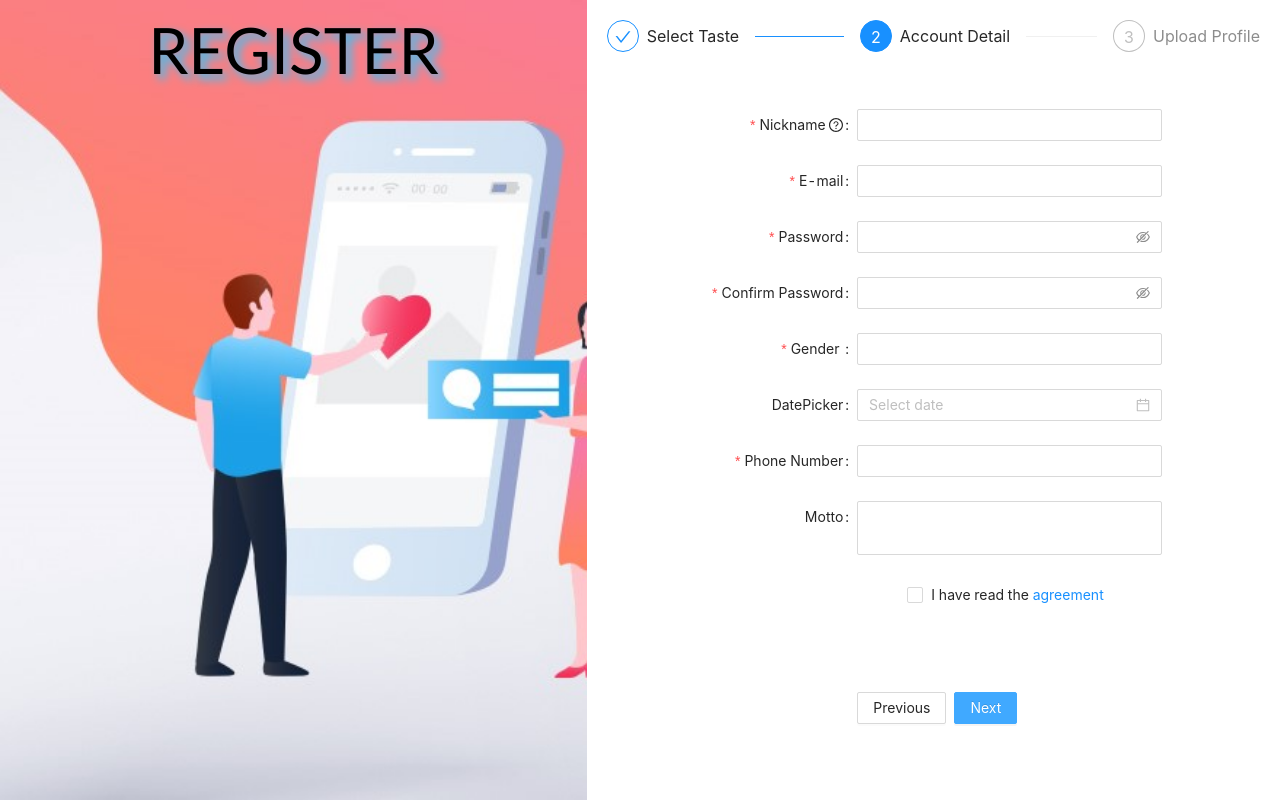
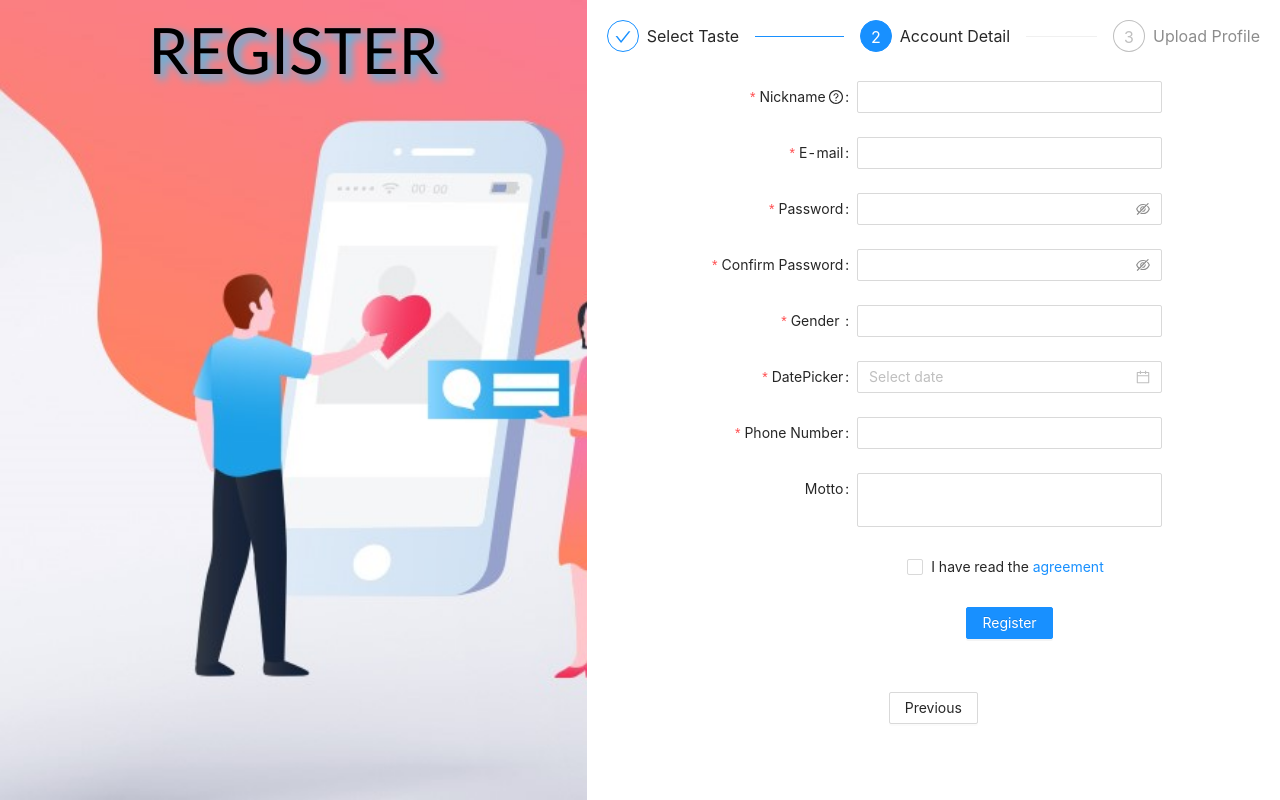
Before and after one commit to WeerayoothM/Dating-project-frontend, a React (Create React App) app: page /register in a window 1280 px wide. Both pictures are taken after a click on the button "Next". Built offline with nearby package versions, Linux system fonts and the light colour scheme.

Commit message:
fix register page

```diff
--- a/src/components/Register/RegisterForm.js
+++ b/src/components/Register/RegisterForm.js
@@ -1,4 +1,5 @@
 import {
+    Moment,
     Select, Tag, Form,
     Input,
     Tooltip,
@@ -39,51 +40,16 @@ const tailFormItemLayout = {
 };
 
 function RegisterForm(props) {
-    const { current } = props;
-    const [imageUrl, setImageUrl] = useState('');
-
-    const options = [{ label: 'male', value: 'gold' }, { label: 'female', value: 'cyan' }, { label: 'binary', value: 'green' }, { label: 'other', value: 'lime' }]
-
-    const onSelect = (e) => {
-        console.log(e)
-    }
 
     const [form] = Form.useForm();
 
     const onFinish = values => {
-        console.log('Received values of form: ', values);
+        const { name, phone, password, email, gender, motto, birthday } = values;
+        console.log(birthday.valueOf());
+        props.setFormValue({ name, phone, password, email, gender, motto, "birthday": Math.round(birthday.valueOf() / 1000) })
+        props.next();
     };
 
-    const normFile = e => {
-        setImageUrl("https://os.alipayobjects.com/rmsportal/UXamdIxYSkXfoVo.jpg")
-        console.log('Upload event:', e);
-        if (Array.isArray(e)) {
-            return e;
-        }
-        return e && e.fileList;
-    };
-
-
-    switch (current) {
-        case 0:
-            return (
-                <div style={{ width: "100%" }}>
-                    <h1>Select your Taste</h1>
-                    <Select
-                        mode="multiple"
-                        size="large"
-                        showArrow
-                        defaultValue={['gold', 'cyan']}
-                        style={{ width: '50%' }}
-                        options={options}
-                        tagRender={tagRender}
-                        onSelect={onSelect}
-                    />
-                </div>
-            )
-
-
-        case 1:
     return (
         <Form
             {...formItemLayout}
@@ -94,7 +60,7 @@ function RegisterForm(props) {
             scrollToFirstError
         >
             <Form.Item
-                        name="nickname"
+                name="name"
                 label={
                     <span>
                         Nickname&nbsp;
@@ -174,7 +140,7 @@ function RegisterForm(props) {
                 <Input />
             </Form.Item>
 
-                    <Form.Item label="DatePicker">
+            <Form.Item label="DatePicker" name="birthday" rules={[{ required: true, message: 'Please input your birthday!' }]}>
                 <DatePicker style={{ width: '100%' }} />
             </Form.Item>
 
@@ -186,7 +152,7 @@ function RegisterForm(props) {
                 <Input style={{ width: '100%' }} />
             </Form.Item>
 
-                    <Form.Item name={['user', 'motto']} label="Motto">
+            <Form.Item name='motto' label="Motto">
                 <Input.TextArea autoSize={{ minRows: 2, maxRows: 4 }} />
             </Form.Item>
 
@@ -205,57 +171,14 @@ function RegisterForm(props) {
                     I have read the <a href="">agreement</a>
                 </Checkbox>
             </Form.Item>
-                    {/* <Form.Item {...tailFormItemLayout}>
-                        <Button type="primary" htmlType="submit">
+            <Form.Item {...tailFormItemLayout}>
+                <Button type="primary" htmlType="submit" >
                     Register
                 </Button>
-                    </Form.Item> */}
-                </Form>
-            )
-
-
-        case 2:
-            return (
-                <Form
-                    {...formItemLayout}
-                    form={form}
-                    name="register"
-                    onFinish={onFinish}
-                    style={{ width: '70%' }}
-                    scrollToFirstError
-                >
-                    <Avatar
-                        size={200}
-                        icon={imageUrl ? <Image src={imageUrl} /> : <UserOutlined />}
-                    />
-
-                    <Divider />
-
-                    <Form.Item
-                        name="upload"
-                        label="Upload Profile Picture"
-                        valuePropName="fileList"
-                        getValueFromEvent={normFile}
-                    >
-                        <Upload name="logo" action="/upload.do" listType="picture">
-                            <Button icon={<UploadOutlined />}>Click to upload</Button>
-                        </Upload>
             </Form.Item>
         </Form>
     )
-    }
 
 }
 
 export default RegisterForm
-
-
-function tagRender(props) {
-    const { label, value, closable, onClose } = props;
-
-    return (
-        <Tag color={value} closable={closable} onClose={onClose} style={{ marginRight: 3 }}>
-            {label}
-        </Tag>
-    );
-}
--- /dev/null
+++ b/src/components/Register/SelectTaste.js
@@ -0,0 +1,65 @@
+import React, { useState } from 'react'
+import {
+    Select, Tag, Form,
+    Input,
+    Tooltip,
+    Row,
+    Col,
+    Checkbox,
+    Button,
+    DatePicker,
+    Upload,
+    Avatar,
+    Image,
+    Divider,
+} from 'antd';
+
+function SelectTaste(props) {
+
+    const options = [{ label: 'male', value: 'gold' }, { label: 'female', value: 'cyan' }, { label: 'binary', value: 'green' }, { label: 'other', value: 'lime' }]
+    const colorToGender = {
+        gold: 'male',
+        cyan: 'female',
+        green: 'binary',
+        lime: 'other',
+    }
+    const onChange = (colors) => {
+        console.log(colors)
+        props.setTasteValue(colors.map(color => colorToGender[color]))
+    }
+
+    return (
+        <div style={{ width: "100%" }}>
+
+            <h1>Select your Taste</h1>
+            <Select
+                mode="multiple"
+                size="large"
+                showArrow
+                defaultValue={['gold', 'cyan']}
+                style={{ width: '50%' }}
+                options={options}
+                tagRender={tagRender}
+                onChange={onChange}
+            />
+
+            {props.current < 2 && (
+                <Button type="primary" onClick={props.next}>
+                    Next
+                </Button>
+            )}
+        </div>
+    )
+}
+
+export default SelectTaste
+
+function tagRender(props) {
+    const { label, value, closable, onClose } = props;
+
+    return (
+        <Tag color={value} closable={closable} onClose={onClose} style={{ marginRight: 3 }}>
+            {label}
+        </Tag>
+    );
+}
--- /dev/null
+++ b/src/components/Register/UploadImage.js
@@ -0,0 +1,79 @@
+import {
+    Select, Tag, Form,
+    Input,
+    Tooltip,
+    Row,
+    Col,
+    Checkbox,
+    Button,
+    DatePicker,
+    Upload,
+    Avatar,
+    Image,
+    Divider,
+} from 'antd';
+import React, { useState } from 'react';
+import { InboxOutlined, QuestionCircleOutlined, UserOutlined, UploadOutlined } from '@ant-design/icons';
+
+const formItemLayout = {
+    labelCol: {
+        xs: { span: 24 },
+        sm: { span: 8 },
+    },
+    wrapperCol: {
+        xs: { span: 24 },
+        sm: { span: 16 },
+    },
+};
+
+function UploadImage(props) {
+    const [imageUrl, setImageUrl] = useState('');
+    const [form] = Form.useForm();
+
+    const onFinish = values => {
+        console.log('Received values of form: ', values);
+    };
+
+    const normFile = e => {
+        setImageUrl("https://os.alipayobjects.com/rmsportal/UXamdIxYSkXfoVo.jpg")
+        console.log('Upload event:', e);
+        if (Array.isArray(e)) {
+            return e;
+        }
+        return e && e.fileList;
+    };
+    return (
+        <Form
+            {...formItemLayout}
+            form={form}
+            name="register"
+            onFinish={onFinish}
+            style={{ width: '70%' }}
+            scrollToFirstError
+        >
+
+            <Avatar
+                size={200}
+                icon={imageUrl ? <Image src={imageUrl} /> : <UserOutlined />}
+            />
+
+            <Divider />
+
+            <Form.Item
+                name="upload"
+                label="Upload Profile Picture"
+                valuePropName="fileList"
+                getValueFromEvent={normFile}
+            >
+                <Upload name="logo" action="/upload.do" listType="picture">
+                    <Button icon={<UploadOutlined />}>Click to upload</Button>
+                </Upload>
+            </Form.Item>
+            {/* <Button type="primary" htmlType="submit">
+                Submit
+            </Button> */}
+        </Form>
+    )
+}
+
+export default UploadImage
--- a/src/pages/Register.js
+++ b/src/pages/Register.js
@@ -1,29 +1,56 @@
 import React, { useState } from 'react';
-import { Steps, Button, message, Row, Col } from 'antd';
+import { Steps, Button, message, Row, Col, notification } from 'antd';
 import RegisterForm from '../components/Register/RegisterForm';
-// import '../components/Register/register.css'
+import SelectTaste from '../components/Register/SelectTaste';
+import UploadImage from '../components/Register/UploadImage';
+import axios from '../config/axios';
+import { withRouter } from 'react-router-dom';
 
-function Register() {
-    const [current, setCurrent] = useState(0)
-    const { Step } = Steps;
+const { Step } = Steps;
+
+function Register(props) {
+    const [current, setCurrent] = useState(0);
+    const [formValue, setFormValue] = useState(null);
+    const [tasteValue, setTasteValue] = useState(null);
+    const [mediaValue, setMediaValue] = useState(null);
+
+    const onSubmit = () => {
+        console.log("formvalue :", formValue)
+        axios.post('/auth/register', { ...formValue, target: tasteValue[0] })
+            .then(res => {
+                console.log(res)
+                message.success('Processing complete!')
+                props.history.push('/home');
+            })
+            .catch(err => {
+                console.log(err)
+                notification.error({
+                    description: "Login failed"
+                })
+            })
+    }
+
     const steps = [
         {
             title: 'Select Taste',
+            content: <SelectTaste next={next} current={current} tasteValue={tasteValue} setTasteValue={setTasteValue} />
         },
         {
             title: 'Account Detail',
+            content: <RegisterForm next={next} current={current} formValue={formValue} setFormValue={setFormValue} />
         },
         {
             title: 'Upload Profile',
+            content: <UploadImage current={current} mediaValue={mediaValue} setMediaValue={setMediaValue} />
         },
     ];
 
-    const next = (e) => {
-        e.preventDefault();
+    function next(e) {
+        // e.preventDefault();
         setCurrent(current + 1);
     }
 
-    const prev = (e) => {
+    function prev(e) {
         e.preventDefault();
         setCurrent(current - 1);
     }
@@ -41,7 +68,7 @@ function Register() {
                     ))}
                 </Steps>
                 <div className="right-content">
-                    <RegisterForm current={current} />
+                    {steps[current].content}
                 </div>
 
                 <div className="steps-action">
@@ -50,13 +77,13 @@ function Register() {
                             Previous
                         </Button>
                     )}
-                    {current < steps.length - 1 && (
+                    {/* {current < steps.length - 1 && (
                         <Button type="primary" onClick={next}>
                             Next
                         </Button>
-                    )}
+                    )} */}
                     {current === steps.length - 1 && (
-                        <Button type="primary" onClick={() => message.success('Processing complete!')}>
+                        <Button type="primary" onClick={onSubmit}>
                             Done
                         </Button>
                     )}
@@ -66,7 +93,7 @@ function Register() {
     )
 }
 
-export default Register
+export default withRouter(Register)
 
 
 
```
Lines whose indentation alone changed are shown as unchanged.
